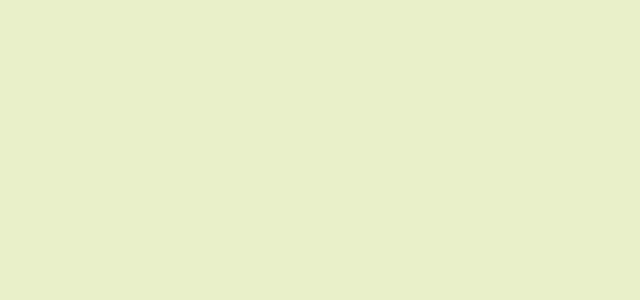
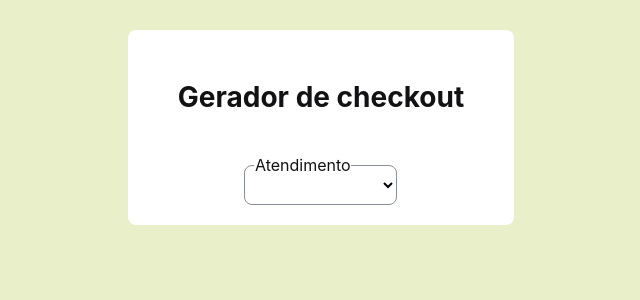
Before and after one commit to Rafanfos/gerador-checkout-react, a React (Create React App) app: page / in a window 1280 px wide. Shown: the top 300 px of the page, without its empty margins (319-959 px from the left). Built offline with nearby package versions, Linux system fonts and the light colour scheme.

Commit message:
add: add animations

```diff
--- a/package.json
+++ b/package.json
@@ -13,9 +13,11 @@
     "@types/react-dom": "^18.0.0",
     "@types/styled-components": "^5.1.26",
     "axios": "^1.1.3",
+    "framer-motion": "^7.6.1",
     "react": "^18.2.0",
     "react-dom": "^18.2.0",
     "react-hook-form": "^7.38.0",
+    "react-router-dom": "^6.4.2",
     "react-scripts": "5.0.1",
     "react-toastify": "^9.0.8",
     "styled-components": "^5.3.6",
--- a/src/App.tsx
+++ b/src/App.tsx
@@ -1,10 +1,10 @@
+import RoutesMain from "./routes";
 import { AppRoot } from "./styles/App";
-import { Global } from "./styles/global";
 
 function App() {
   return (
     <AppRoot>
-      <Global />
+      <RoutesMain />
     </AppRoot>
   );
 }
--- a/src/index.tsx
+++ b/src/index.tsx
@@ -1,12 +1,17 @@
 import React from "react";
 import ReactDOM from "react-dom/client";
+import { BrowserRouter } from "react-router-dom";
 import App from "./App";
+import { Global } from "./styles/global";
 
 const root = ReactDOM.createRoot(
   document.getElementById("root") as HTMLElement
 );
 root.render(
   <React.StrictMode>
+    <BrowserRouter>
+    <Global/>
     <App />
+    </BrowserRouter>
   </React.StrictMode>
 );
--- /dev/null
+++ b/src/pages/HomePage/index.tsx
@@ -0,0 +1,116 @@
+import * as yup from "yup";
+import { yupResolver } from "@hookform/resolvers/yup";
+import { useForm } from "react-hook-form";
+import { useState, ChangeEvent } from "react";
+import { StyledPage } from "./style";
+import { motion, AnimatePresence } from "framer-motion";
+
+interface IData {
+  dev?: string;
+  obs?: string;
+  service: string;
+}
+
+const HomePage = () => {
+  const [serviceType, setServiceType] = useState<null | string>(null);
+
+  const formSchema =
+    serviceType !== "Contato com Dev"
+      ? yup.object().shape({
+          obs: yup.string().required("Detalhe a pendência/atividade*"),
+        })
+      : yup.object().shape({
+          dev: yup
+            .string()
+            .required("Insira o dev atendido*")
+            .matches(/^['@']/, "Deve começar com @")
+            .trim(),
+        });
+
+  const {
+    register,
+    handleSubmit,
+    formState: { errors },
+  } = useForm<IData>({
+    resolver: yupResolver(formSchema),
+  });
+
+  const saveData = (event: IData) => {
+    console.log(event);
+  };
+
+  const changeType = (e: ChangeEvent<HTMLSelectElement>) => {
+    setServiceType(e?.target.value);
+  };
+
+  return (
+    <StyledPage>
+      <motion.div
+        animate={{ y: [-400, 0] }}
+        transition={{ ease: "easeOut", duration: 2 }}
+      >
+        <form onSubmit={handleSubmit(saveData)}>
+          <h1>Gerador de checkout</h1>
+          <div className="label-input">
+            <label htmlFor="service">Atendimento</label>
+            <select
+              id="service"
+              {...register("service")}
+              onChange={(e) => changeType(e)}
+            >
+              <option></option>
+              <option>Contato com Dev</option>
+              <option>Outras atividades</option>
+              <option>Pendências</option>
+            </select>
+          </div>
+          <AnimatePresence>
+            {serviceType && (
+              <motion.div
+                className="inputs"
+                initial={{ opacity: 0 }}
+                animate={{ opacity: 1, y: [-30, 0] }}
+                transition={{ ease: "easeOut", duration: 2 }}
+                exit={{ opacity: 0, y: [0, -30] }}
+              >
+                <motion.div
+                  initial={{ opacity: 0 }}
+                  animate={{ opacity: 1, y: [-30, 0] }}
+                  transition={{ ease: "easeOut", duration: 2 }}
+                  exit={{ opacity: 0, y: [0, -30] }}
+                  className="label-input"
+                >
+                  <label htmlFor="dev">Dev atendido</label>
+                  <input
+                    id="dev"
+                    placeholder={"Digite o @ do dev"}
+                    {...register("dev")}
+                  />
+                  <p className="alert">{errors.dev?.message}</p>
+                </motion.div>
+                <motion.div
+                  initial={{ opacity: 0 }}
+                  animate={{ opacity: 1, y: [-30, 0] }}
+                  transition={{ ease: "easeOut", duration: 2 }}
+                  exit={{ opacity: 0, y: [0, -30] }}
+                  className="label-input"
+                >
+                  <label htmlFor="obs">Obs.</label>
+                  <input
+                    id="obs"
+                    placeholder="Observação(caso exista)"
+                    {...register("obs")}
+                  />
+                  <p className="alert">{errors.obs?.message}</p>
+                </motion.div>
+                <button type="submit">Registrar</button>
+              </motion.div>
+            )}
+          </AnimatePresence>
+        </form>
+      </motion.div>
+    </StyledPage>
+  );
+};
+
+export default HomePage;
--- /dev/null
+++ b/src/pages/HomePage/style.ts
@@ -0,0 +1,81 @@
+import styled from "styled-components";
+
+export const StyledPage = styled.div`
+  display: flex;
+  flex-direction: column;
+  align-items: center;
+  gap: 20px;
+  width: 90%;
+
+  h1 {
+    font-size: 28px;
+  }
+
+  form {
+    margin-top: 30px;
+    display: flex;
+    flex-direction: column;
+    gap: 10px;
+    align-items: center;
+    padding: 20px;
+    background-color: #ffffff;
+    width: 100%;
+    border-radius: 8px;
+    color: var(--color-grey-2);
+  }
+
+  .inputs {
+    display: flex;
+    flex-direction: column;
+    gap: 20px;
+    align-items: center;
+  }
+
+  .label-input {
+    display: flex;
+    flex-direction: column;
+  }
+
+  label {
+    position: relative;
+    z-index: 2;
+    background-color: #ffffff;
+    padding: 0.5px;
+    border-radius: 2px;
+    margin: 0 auto;
+    margin-left: 10px;
+  }
+
+  select,
+  input {
+    margin-top: -10px;
+    width: 100%;
+    border-radius: 8px;
+    padding: 10px;
+    background-color: transparent;
+    border: 1px solid var(--color-grey-1);
+  }
+
+  button {
+    background-color: var(--color-primary);
+    border-radius: 20px;
+    width: 100px;
+    padding: 10px;
+    color: #ffffff;
+  }
+
+  .alert {
+    color: darkred;
+    padding: 2px;
+  }
+
+  @media (min-width: 768px) {
+    width: 60%;
+    margin: 0 80px;
+
+    h1 {
+      font-size: inset;
+      padding: 30px;
+    }
+  }
+`;
--- /dev/null
+++ b/src/routes/index.tsx
@@ -0,0 +1,12 @@
+import HomePage from "../pages/HomePage";
+import { Routes, Route } from "react-router-dom";
+
+const RoutesMain = () => {
+  return (
+    <Routes>
+      <Route path={"/"} element={<HomePage />} />
+    </Routes>
+  );
+};
+
+export default RoutesMain;
--- a/src/styles/App.ts
+++ b/src/styles/App.ts
@@ -4,4 +4,7 @@ export const AppRoot = styled.div`
   height: 100vh;
   max-width: 1440px;
   background-color: var(--background-primary);
+  display: flex;
+  flex-direction: column;
+  align-items: center;
 `;
--- a/src/styles/global.ts
+++ b/src/styles/global.ts
@@ -29,9 +29,9 @@ export const Global = createGlobalStyle`
 }
 
 
-
 ul,ol,li{
     list-style: none;
+
 }
 
 
```
Also changed, not shown: 1 other file (tests, documents, lock files or other folders).
